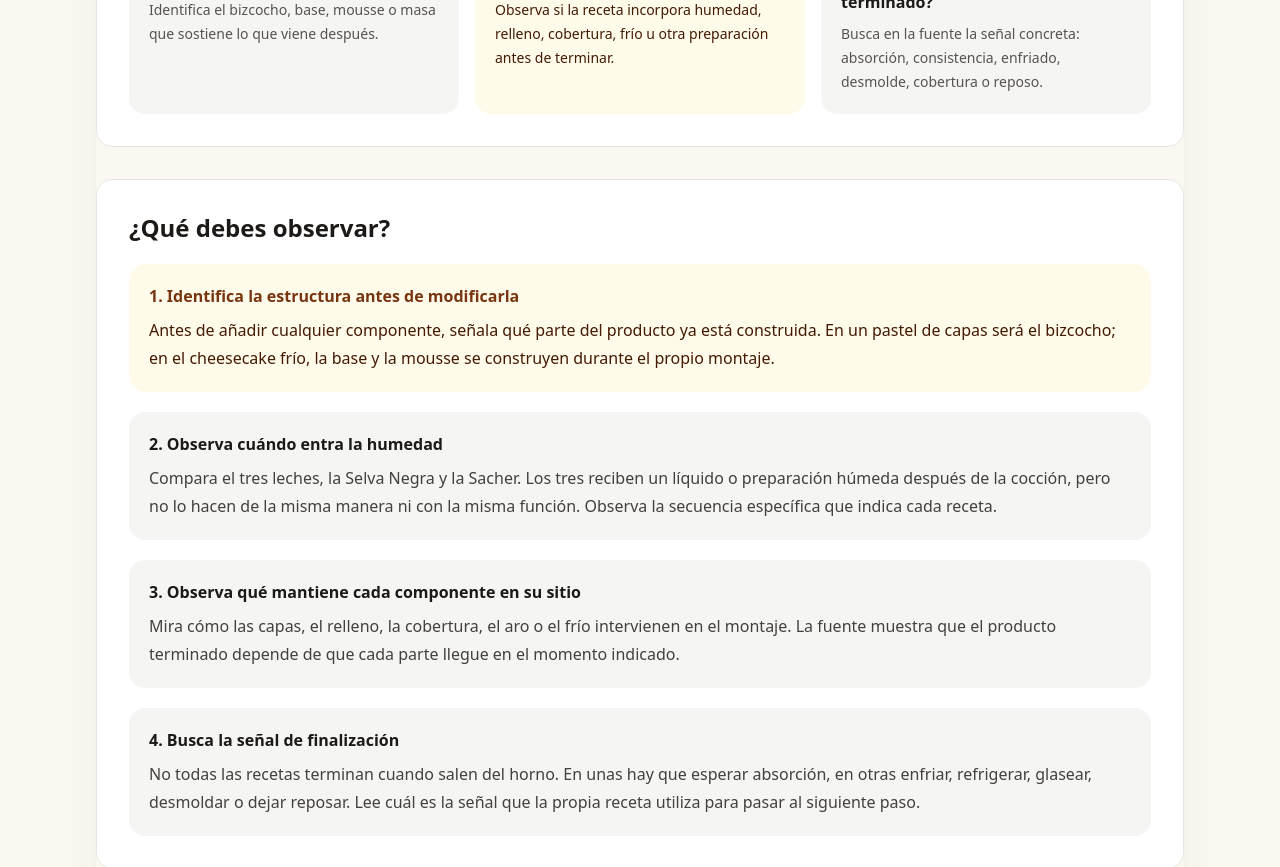
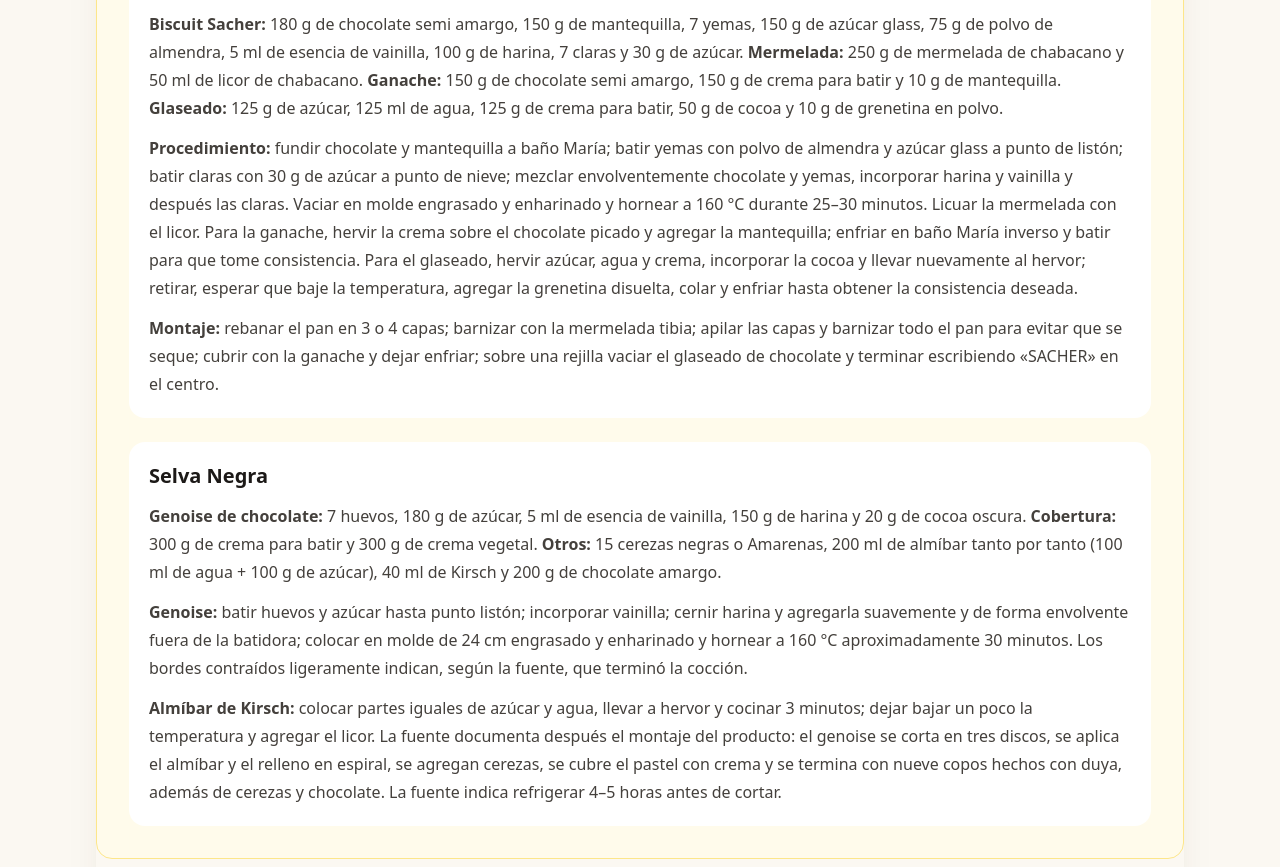
Before and after one commit to Drworm82/CursoPanadero, a Next.js app: page /leccion-cerrar-un-pastel in a window 1280 px wide. Shown: the part 2740-3607 px from the top of the page. Built offline with nearby package versions, Linux system fonts and the light colour scheme; no server answers.

Commit message:
Complete recetas de Clase 10 en Lección 24

```diff
--- a/pages/leccion-cerrar-un-pastel.js
+++ b/pages/leccion-cerrar-un-pastel.js
@@ -155,6 +155,63 @@ export default function LessonTwentyFourPage() {
           </div>
         </section>
 
+
+        <section className="rounded-2xl border border-amber-200 bg-amber-50 p-6 sm:p-8">
+          <p className="text-sm font-medium uppercase tracking-[0.14em] text-amber-700">Clase 10 · Preparaciones completas</p>
+          <h2 className="mt-2 text-2xl font-semibold text-stone-900">Sacher y Selva Negra</h2>
+
+          <div className="mt-6 space-y-6">
+            <article className="rounded-2xl bg-white p-5">
+              <h3 className="text-xl font-semibold text-stone-900">Sachertorte (Austria)</h3>
+              <p className="mt-3 leading-7 text-stone-700">
+                <strong>Biscuit Sacher:</strong> 180 g de chocolate semi amargo, 150 g de mantequilla, 7 yemas,
+                150 g de azúcar glass, 75 g de polvo de almendra, 5 ml de esencia de vainilla, 100 g de harina,
+                7 claras y 30 g de azúcar. <strong>Mermelada:</strong> 250 g de mermelada de chabacano y 50 ml de licor
+                de chabacano. <strong>Ganache:</strong> 150 g de chocolate semi amargo, 150 g de crema para batir y 10 g
+                de mantequilla. <strong>Glaseado:</strong> 125 g de azúcar, 125 ml de agua, 125 g de crema para batir,
+                50 g de cocoa y 10 g de grenetina en polvo.
+              </p>
+              <p className="mt-3 leading-7 text-stone-700">
+                <strong>Procedimiento:</strong> fundir chocolate y mantequilla a baño María; batir yemas con polvo de
+                almendra y azúcar glass a punto de listón; batir claras con 30 g de azúcar a punto de nieve; mezclar
+                envolventemente chocolate y yemas, incorporar harina y vainilla y después las claras. Vaciar en molde
+                engrasado y enharinado y hornear a 160 °C durante 25–30 minutos. Licuar la mermelada con el licor.
+                Para la ganache, hervir la crema sobre el chocolate picado y agregar la mantequilla; enfriar en baño
+                María inverso y batir para que tome consistencia. Para el glaseado, hervir azúcar, agua y crema,
+                incorporar la cocoa y llevar nuevamente al hervor; retirar, esperar que baje la temperatura, agregar
+                la grenetina disuelta, colar y enfriar hasta obtener la consistencia deseada.
+              </p>
+              <p className="mt-3 leading-7 text-stone-700">
+                <strong>Montaje:</strong> rebanar el pan en 3 o 4 capas; barnizar con la mermelada tibia; apilar las
+                capas y barnizar todo el pan para evitar que se seque; cubrir con la ganache y dejar enfriar; sobre una
+                rejilla vaciar el glaseado de chocolate y terminar escribiendo «SACHER» en el centro.
+              </p>
+            </article>
+
+            <article className="rounded-2xl bg-white p-5">
+              <h3 className="text-xl font-semibold text-stone-900">Selva Negra</h3>
+              <p className="mt-3 leading-7 text-stone-700">
+                <strong>Genoise de chocolate:</strong> 7 huevos, 180 g de azúcar, 5 ml de esencia de vainilla, 150 g de harina
+                y 20 g de cocoa oscura. <strong>Cobertura:</strong> 300 g de crema para batir y 300 g de crema vegetal.
+                <strong> Otros:</strong> 15 cerezas negras o Amarenas, 200 ml de almíbar tanto por tanto (100 ml de agua +
+                100 g de azúcar), 40 ml de Kirsch y 200 g de chocolate amargo.
+              </p>
+              <p className="mt-3 leading-7 text-stone-700">
+                <strong>Genoise:</strong> batir huevos y azúcar hasta punto listón; incorporar vainilla; cernir harina y
+                agregarla suavemente y de forma envolvente fuera de la batidora; colocar en molde de 24 cm engrasado y
+                enharinado y hornear a 160 °C aproximadamente 30 minutos. Los bordes contraídos ligeramente indican,
+                según la fuente, que terminó la cocción.
+              </p>
+              <p className="mt-3 leading-7 text-stone-700">
+                <strong>Almíbar de Kirsch:</strong> colocar partes iguales de azúcar y agua, llevar a hervor y cocinar
+                3 minutos; dejar bajar un poco la temperatura y agregar el licor. La fuente documenta después el montaje
+                del producto: el genoise se corta en tres discos, se aplica el almíbar y el relleno en espiral, se agregan
+                cerezas, se cubre el pastel con crema y se termina con nueve copos hechos con duya, además de cerezas y
+                chocolate. La fuente indica refrigerar 4–5 horas antes de cortar.
+              </p>
+            </article>
+          </div>
+        </section>
         <section className="rounded-2xl border border-stone-200 bg-white p-6 sm:p-8">
           <h2 className="text-2xl font-semibold text-stone-900">La misma pregunta sirve para productos diferentes</h2>
           <div className="mt-5 grid gap-4 md:grid-cols-3">
```
